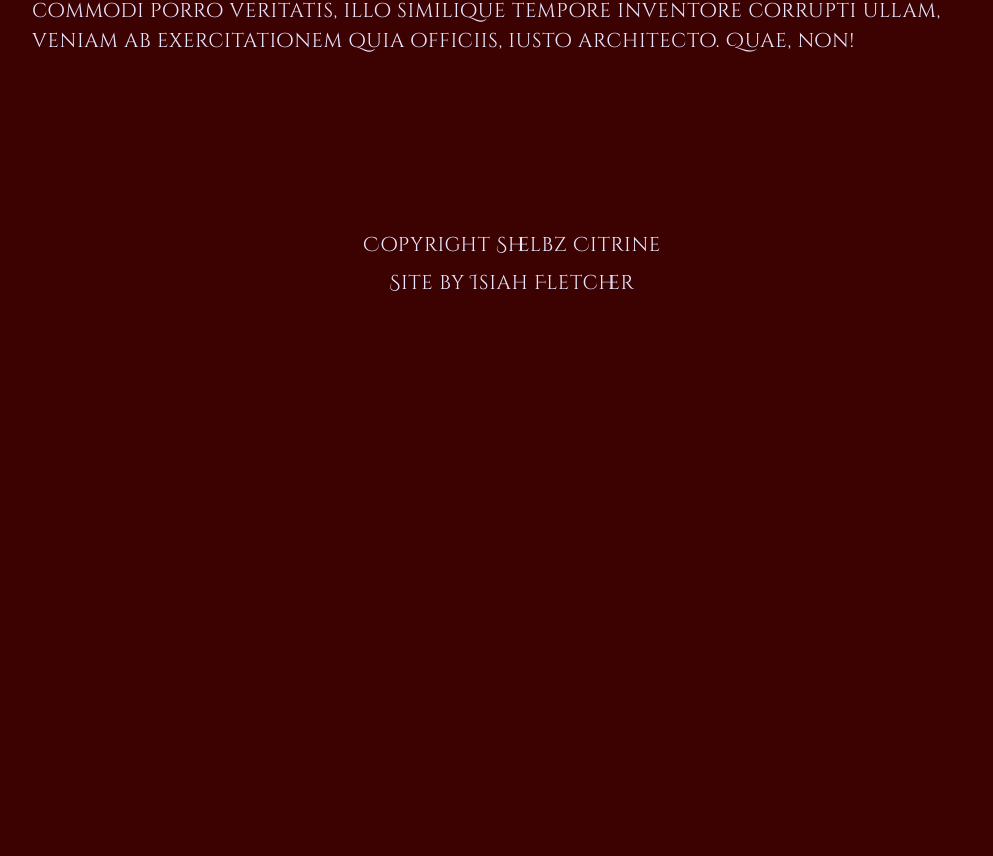
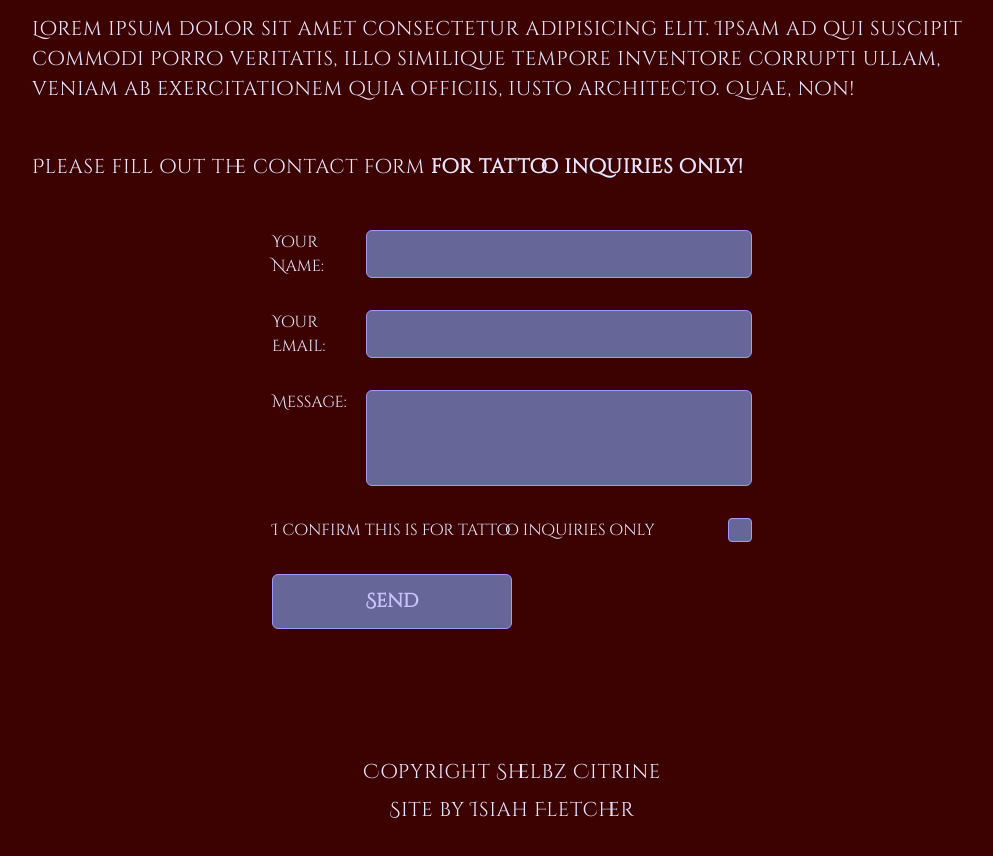
Before and after one commit to Ifletcher668/shelbz_citrine_com, a Next.js app: page /contact in a window 1280 px wide. Shown: the part 454-1310 px from the top of the page, without its empty margins (128-1121 px from the left). Before the commit the page ends 800 px from the top, so only its background shows below. Built offline with nearby package versions, Linux system fonts and the light colour scheme.

Commit message:
Create contact form

```diff
--- a/pages/contact.tsx
+++ b/pages/contact.tsx
@@ -1,8 +1,32 @@
-import { Layout } from "../components";
+import styled from 'styled-components';
 
-const ContactPage = () => (
+import { Layout, MainWrapper } from '../components';
+
+const ContactPage = () => {
+  function encode(data) {
+    return Object.keys(data)
+      .map(key => encodeURIComponent(key) + '=' + encodeURIComponent(data[key]))
+      .join('&');
+  }
+
+  const handleSubmit = event => {
+    event.preventDefault();
+
+    fetch('/', {
+      method: 'POST',
+      headers: { 'Content-Type': 'application/x-www-form-urlencoded' },
+      body: encode({
+        'form-name': event.target.getAttribute('name'),
+        ...name,
+      }),
+    })
+      .then(() => console.log('⭐thank-you⭐'))
+      .catch(error => alert(error));
+  };
+
+  return (
     <Layout>
-    <main>
+      <MainWrapper>
         <h1>Contact</h1>
         <p>
           Lorem ipsum dolor sit amet consectetur adipisicing elit. Ipsam ad qui
@@ -10,8 +34,172 @@ const ContactPage = () => (
           corrupti ullam, veniam ab exercitationem quia officiis, iusto
           architecto. Quae, non!
         </p>
-    </main>
+        <p>
+          Please fill out the contact form{' '}
+          <strong>for tattoo inquiries only!</strong>
+        </p>
+
+        <Form
+          name="contact"
+          method="POST"
+          onSubmit={handleSubmit}
+          data-netlify="true"
+        >
+          {/* why is this necessary? */}
+          <input type="hidden" name="form-name" value="contact" />
+          <Label>
+            <LabelText>Your Name:</LabelText>
+            <Input type="text" name="name" />
+          </Label>
+
+          <Label>
+            <LabelText>Your Email:</LabelText>{' '}
+            <Input type="email" name="email" />
+          </Label>
+
+          <Label>
+            <LabelText>Message:</LabelText>
+            <Textarea name="message"></Textarea>
+          </Label>
+
+          <Label>
+            <LabelText>I confirm this is for tattoo inquiries only</LabelText>
+            <Checkbox name="confirm" />
+          </Label>
+
+          <SubmitButton type="submit">Send</SubmitButton>
+        </Form>
+      </MainWrapper>
     </Layout>
   );
+};
 
 export default ContactPage;
+
+const SubmitButton = styled.button`
+  width: 50%;
+  padding: 12px 20px;
+  background: var(--blue-800);
+  border: 1px solid var(--blue-200);
+  border-radius: 6px;
+  color: var(--blue-100);
+  font-size: 1.2rem;
+  font-weight: 700;
+  cursor: pointer;
+  transition: all 2x00ms ease-in-out;
+
+  &:hover,
+  &:focus {
+    background: var(--blue-700);
+    border: 1px solid var(--blue-300);
+    scale: 0.99;
+  }
+`;
+
+const Form = styled.form`
+  display: flex;
+  flex-direction: column;
+  gap: var(--spacing-large);
+
+  width: clamp(
+    300px,
+    var(--max-width-wrapper),
+    calc(var(--max-width-wrapper) / 2)
+  );
+  margin-left: auto;
+  margin-right: auto;
+`;
+
+const Label = styled.label`
+  display: flex;
+  gap: 8px;
+
+  /* containing block for positioned checkboxes */
+  position: relative;
+`;
+
+const LabelText = styled.span`
+  flex: 1;
+`;
+
+const Input = styled.input`
+  flex: 4;
+  height: 3rem;
+  padding: 12px 20px;
+
+  background: var(--blue-800);
+  border: 1px solid var(--blue-200);
+  border-radius: 6px;
+`;
+
+const Checkbox = styled.input.attrs({ type: 'checkbox' })`
+  position: absolute;
+  top: 0;
+  bottom: 0;
+  right: 0;
+  cursor: pointer;
+
+  &::before {
+    content: '';
+
+    position: absolute;
+    top: 0px;
+    right: 0px;
+
+    width: 24px;
+    height: 24px;
+    background-color: var(--blue-800);
+    border: 1px solid var(--blue-200);
+    border-radius: 4px;
+  }
+
+  &:checked {
+    &::before {
+      background-color: var(--blue-700);
+    }
+
+    // creates a 'checkmark' ::after psuedo-element
+    &::after {
+      content: '';
+
+      position: absolute;
+      top: 6px;
+      right: 4px;
+
+      width: 16px;
+      height: 8px;
+      border-left: 3px solid var(--blue-100);
+      border-bottom: 3px solid var(--blue-200);
+      transform: rotate(-45deg);
+    }
+  }
+
+  &:hover,
+  &:focus {
+    &::before {
+      background: var(--blue-700);
+      border: 1px solid var(--blue-300);
+    }
+  }
+
+  /* apply focus styles to ::before element */
+  &:focus {
+    box-shadow: none;
+    &::before {
+      box-shadow: var(--focus-shadow);
+    }
+  }
+`;
+
+const Textarea = styled.textarea`
+  flex: 4;
+  height: 6rem;
+  padding: 12px 20px;
+
+  background: var(--blue-800);
+  border: 1px solid var(--blue-200);
+  border-radius: 6px;
+  overflow: hidden;
+  overflow-wrap: break-word;
+  resize: none;
+`;
--- a/utils/styled-components/GlobalStyles.ts
+++ b/utils/styled-components/GlobalStyles.ts
@@ -8,7 +8,7 @@ import variables from './_variables';
     change 'createGlobalStyle' to 'css', format the file, then change it back to 'createGlobalStyle'
 */
 const GlobalStyle = createGlobalStyle`
-  /* TODO: This does not perform well in production. look into injecting another 'link' for this*/
+  /* TODO: This does not perform well in production. look into injecting another 'link' for this */
   @import url('https://fonts.googleapis.com/css2?family=Cinzel+Decorative&family=Cormorant:ital,wght@0,400;0,500;1,300&display=swap');
 
   ${variables}
@@ -27,7 +27,6 @@ const GlobalStyle = createGlobalStyle`
   }
 
   a {
-    font-size: var(--font-size, 1.125rem);
     text-transform: uppercase;
     text-decoration: none;
 
@@ -104,6 +103,18 @@ const GlobalStyle = createGlobalStyle`
     font-weight: 400;
     letter-spacing: 0.05vw;
   }
+
+  input,
+  button,
+  textarea,
+  select,
+  a {
+    outline: none;
+    &:focus {
+      border-radius: 5px;
+      box-shadow: var(--focus-shadow);
+    }
+  }
 `;
 
 export default GlobalStyle;
--- a/utils/styled-components/_variables.ts
+++ b/utils/styled-components/_variables.ts
@@ -7,6 +7,8 @@ const variables = css`
     --black: hsl(var(--blue-hue) 86%, 1%);
     --white: hsl(var(--blue-hue) 86% 100%);
     --max-width-wrapper: min(960px, 92vw);
+    --focus-shadow: 0 0 20px 2px var(--blue-300), 0 0 0 3px var(--blue-200);
+
     --border-radius: 12px;
     /* spacing */
     --main-content-gap: 80px;
```
Lines whose indentation alone changed are shown as unchanged.
